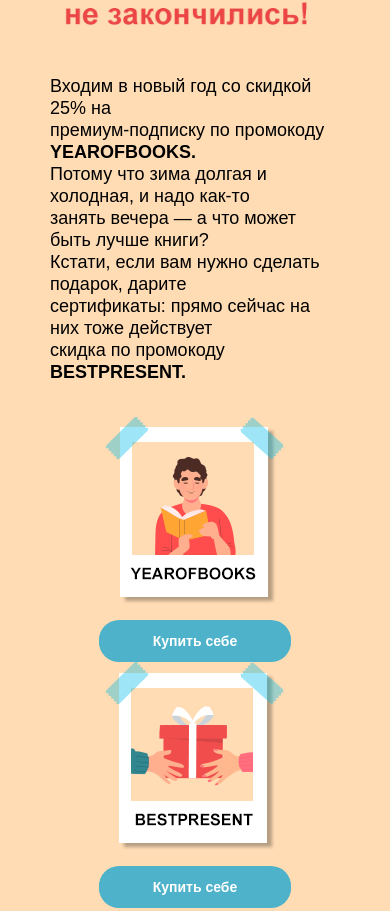
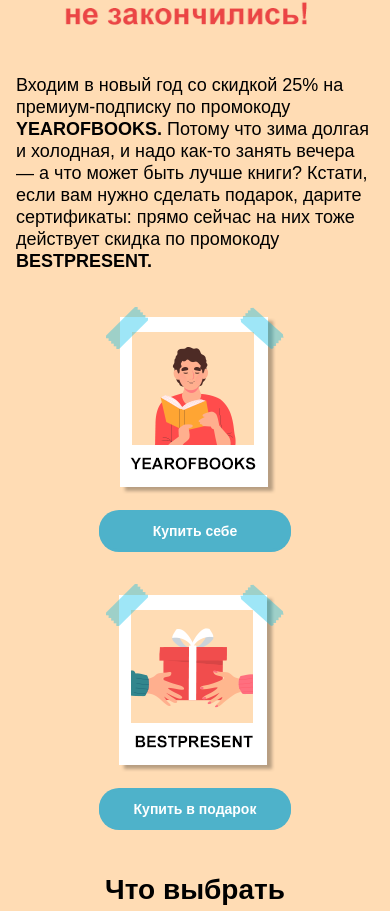
Before and after one commit to tema39/MjMl, a plain HTML site: page letter20/prod/index.html in a window 390 px wide. Shown: the part 394-1305 px from the top of the page. Drawn offline with Linux system fonts and the light colour scheme.

Commit message:
Add files via upload
Измененное !

```diff
--- a/letter20/prod/index.html
+++ b/letter20/prod/index.html
@@ -64,6 +64,12 @@
     }
     td.mj-full-width-mobile {
       width: auto !important;
+    }
+    .first {
+      padding-bottom: 32px;
+    }
+    .text {
+      padding: 35px 16px !important;
     }
   }
 </style>
@@ -177,7 +183,7 @@
           <tr>
             <td valign="middle" align="center">
 
-              <div style="background-color:#ffdcb4;">
+              <div style="background-color:#ffdcb4;max-width:540px;">
                 <!--[if mso | IE]><table align="center" border="0" cellpadding="0" cellspacing="0" class="" style="width:540px;" width="540" ><tr><td style="line-height:0px;font-size:0px;mso-line-height-rule:exactly;"><![endif]-->
                 <div style="margin:0px auto;max-width:540px;">
                   <table align="center" border="0" cellpadding="0" cellspacing="0" role="presentation" style="width:100%;">
@@ -246,10 +252,8 @@
                                           </td>
                                         </tr>
                                         <tr>
-                                          <td align="left" style="font-size:0px;padding:0 50px;padding-top:36px;padding-bottom:34px;word-break:break-word;">
-                                            <div style="font-family:Arial;font-size:18px;font-weight:400;line-height:22px;text-align:left;color:#010000;">Входим в новый год со скидкой 25% на <br>премиум-подписку по промокоду <b>YEAROFBOOKS.</b>
-                                              <br>Потому что зима долгая и холодная, и надо как-то <br>занять вечера — а что может быть лучше книги? <br>Кстати, если вам нужно сделать подарок, дарите <br>сертификаты: прямо сейчас на них тоже действует <br>скидка по промокоду <b>BESTPRESENT.
-                                            </div>
+                                          <td  class="text" align="left" style="font-size:0px;padding:0 50px;padding-top:36px;padding-bottom:34px;word-break:break-word;">
+                                            <div style="font-family:Arial;font-size:18px;font-weight:400;line-height:22px;text-align:left;color:#010000;">Входим в новый год со скидкой 25% на <br>премиум-подписку по промокоду <b>YEAROFBOOKS.</b> Потому что зима долгая и холодная, и надо как-то занять вечера — а что может быть лучше книги? Кстати, если вам нужно сделать подарок, дарите сертификаты: прямо сейчас на них тоже действует скидка по промокоду <b>BESTPRESENT.</div>
                                           </td>
                                         </tr>
                                       </tbody>
@@ -278,7 +282,7 @@
                                 <tr>
                                   <td style="direction:ltr;font-size:0px;padding:0 0px;text-align:center;">
                                     <!--[if mso | IE]><table role="presentation" border="0" cellpadding="0" cellspacing="0"><tr><td class="" style="vertical-align:top;width:240px;" ><![endif]-->
-                                    <div class="mj-column-per-50 mj-outlook-group-fix" style="font-size:0px;text-align:left;direction:ltr;display:inline-block;vertical-align:top;width:100%;">
+                                    <div class="mj-column-per-50 mj-outlook-group-fix first" style="font-size:0px;text-align:left;direction:ltr;display:inline-block;vertical-align:top;width:100%;">
                                       <table border="0" cellpadding="0" cellspacing="0" role="presentation" width="100%">
                                         <tbody>
                                           <tr>
@@ -291,7 +295,9 @@
                                                         <tbody>
                                                           <tr>
                                                             <td style="width:178px;">
-                                                              <img alt="" height="auto" src="images/content/купить_себе.png" style="border:0;display:block;outline:none;text-decoration:none;height:auto;width:100%;font-size:13px;" width="178" />
+                                                              <a href="https://mybook.ru/payments/premium/?months=12&redeem_code=YEAROFBOOKS" target="_blank">
+                                                                <img alt="" height="auto" src="images/content/купить_себе.png" style="border:0;display:block;outline:none;text-decoration:none;height:auto;width:100%;font-size:13px;" width="178" />
+                                                              </a>
                                                             </td>
                                                           </tr>
                                                         </tbody>
@@ -331,7 +337,9 @@
                                                         <tbody>
                                                           <tr>
                                                             <td style="width:178px;">
-                                                              <img alt="" height="auto" src="images/content/купить_в_подарок.png" style="border:0;display:block;outline:none;text-decoration:none;height:auto;width:100%;font-size:13px;" width="178" />
+                                                              <a href=" https://mybook.ru/purchase_gift/?promoCode=BESTPRESENT" target="_blank">
+                                                                <img alt="" height="auto" src="images/content/купить_в_подарок.png" style="border:0;display:block;outline:none;text-decoration:none;height:auto;width:100%;font-size:13px;" width="178" />
+                                                              </a>
                                                             </td>
                                                           </tr>
                                                         </tbody>
@@ -343,8 +351,8 @@
                                                       <table border="0" cellpadding="0" cellspacing="0" role="presentation" style="border-collapse:separate;width:192px;line-height:100%;">
                                                         <tr>
                                                           <td align="center" bgcolor="#4eb2ca" role="presentation" style="border:none;border-radius:20px;cursor:auto;height:42px;mso-padding-alt:10px 25px;background:#4eb2ca;" valign="middle">
-                                                            <a href="https://mybook.ru/payments/premium/?months=12&redeem_code=YEAROFBOOKS" style="display:inline-block;width:142px;background:#4eb2ca;color:#ffffff;font-family:Arial;font-size:14px;font-weight:normal;line-height:120%;margin:0;text-decoration:none;text-transform:none;padding:10px 25px;mso-padding-alt:0px;border-radius:20px;" target="_blank">
-                                                              <b>Купить себе </a>
+                                                            <a href=" https://mybook.ru/purchase_gift/?promoCode=BESTPRESENT" style="display:inline-block;width:142px;background:#4eb2ca;color:#ffffff;font-family:Arial;font-size:14px;font-weight:normal;line-height:120%;margin:0;text-decoration:none;text-transform:none;padding:10px 25px;mso-padding-alt:0px;border-radius:20px;" target="_blank">
+                                                              <b>Купить в подарок </a>
                                                           </td>
                                                         </tr>
                                                       </table>
@@ -390,7 +398,7 @@
                                         </tr>
                                         <tr>
                                           <td align="left" style="font-size:0px;padding:0 20px;padding-bottom:17px;word-break:break-word;">
-                                            <div style="font-family:Arial;font-size:18px;letter-spacing:1px;line-height:20px;text-align:left;color:#010000;">Подготовили для вас подборку синхронизированных <br>книг — начинайте читать и продолжайте слушать с <br>того места, на котором остановились. Это чертовски <br>удобно.</div>
+                                            <div style="font-family:Arial;font-size:18px;letter-spacing:1px;line-height:20px;text-align:left;color:#010000;">Подготовили для вас подборку синхронизированных книг — начинайте читать и продолжайте слушать с того места, на котором остановились. Это чертовски удобно.</div>
                                           </td>
                                         </tr>
                                         <tr>
@@ -399,7 +407,9 @@
                                               <tbody>
                                                 <tr>
                                                   <td style="width:395px;">
-                                                    <img alt="" height="auto" src="images/content/книга-2.gif" style="border:0;display:block;outline:none;text-decoration:none;height:auto;width:100%;font-size:13px;" width="395" />
+                                                    <a href=" https://mybook.ru/sets/10705-top-sinhronizirovannyh-knig/" target="_blank">
+                                                      <img alt="" height="auto" src="images/content/книга-2.gif" style="border:0;display:block;outline:none;text-decoration:none;height:auto;width:100%;font-size:13px;" width="395" />
+                                                    </a>
                                                   </td>
                                                 </tr>
                                               </tbody>
@@ -411,7 +421,7 @@
                                             <table border="0" cellpadding="0" cellspacing="0" role="presentation" style="border-collapse:separate;width:192px;line-height:100%;">
                                               <tr>
                                                 <td align="center" bgcolor="#4eb2ca" role="presentation" style="border:none;border-radius:20px;cursor:auto;height:42px;mso-padding-alt:10px 25px;background:#4eb2ca;" valign="middle">
-                                                  <a href="https://mybook.ru/payments/premium/?months=12&redeem_code=YEAROFBOOKS" style="display:inline-block;width:142px;background:#4eb2ca;color:#ffffff;font-family:Arial;font-size:14px;font-weight:400;line-height:120%;margin:0;text-decoration:none;text-transform:none;padding:10px 25px;mso-padding-alt:0px;border-radius:20px;" target="_blank">
+                                                  <a href="https://mybook.ru/sets/10705-top-sinhronizirovannyh-knig/" style="display:inline-block;width:142px;background:#4eb2ca;color:#ffffff;font-family:Arial;font-size:14px;font-weight:400;line-height:120%;margin:0;text-decoration:none;text-transform:none;padding:10px 25px;mso-padding-alt:0px;border-radius:20px;" target="_blank">
                                                     <b>Выбрать книгу </a>
                                                 </td>
                                               </tr>
@@ -446,8 +456,8 @@
                                     <table border="0" cellpadding="0" cellspacing="0" role="presentation" style="" width="100%">
                                       <tbody>
                                         <tr>
-                                          <td style="width:540px;">
-                                            <img alt="" height="auto" src="images/content/2-layers.png" style="border:0;display:block;outline:none;text-decoration:none;height:auto;width:100%;font-size:13px;" width="540" />
+                                          <td class="text" align="left" style="font-size:0px;padding:0px;padding-top:23px;padding-right:69px;padding-bottom:22px;padding-left:46px;word-break:break-word;">
+                                            <div style="font-family:Arial, sans-serif;font-size:14px;font-weight:600;line-height:1;text-align:left;color:#010000;">Акция действует на сайте mybook.ru до 23:59 мск 31 января. При активации промокода цена премиум-подписки снизится на 25%. YEAROFBOOKS – код на покупку подписки себе. При наличии подписки сроки суммируются. BESTPRESENT – код на покупку подарочного сертификата. Подарочный сертификат нельзя активировать в своем аккаунте.</div>
                                           </td>
                                         </tr>
                                       </tbody>
```
Also changed, not shown: letter20/dev/index.html (+25 -15 lines), 1 other file.
